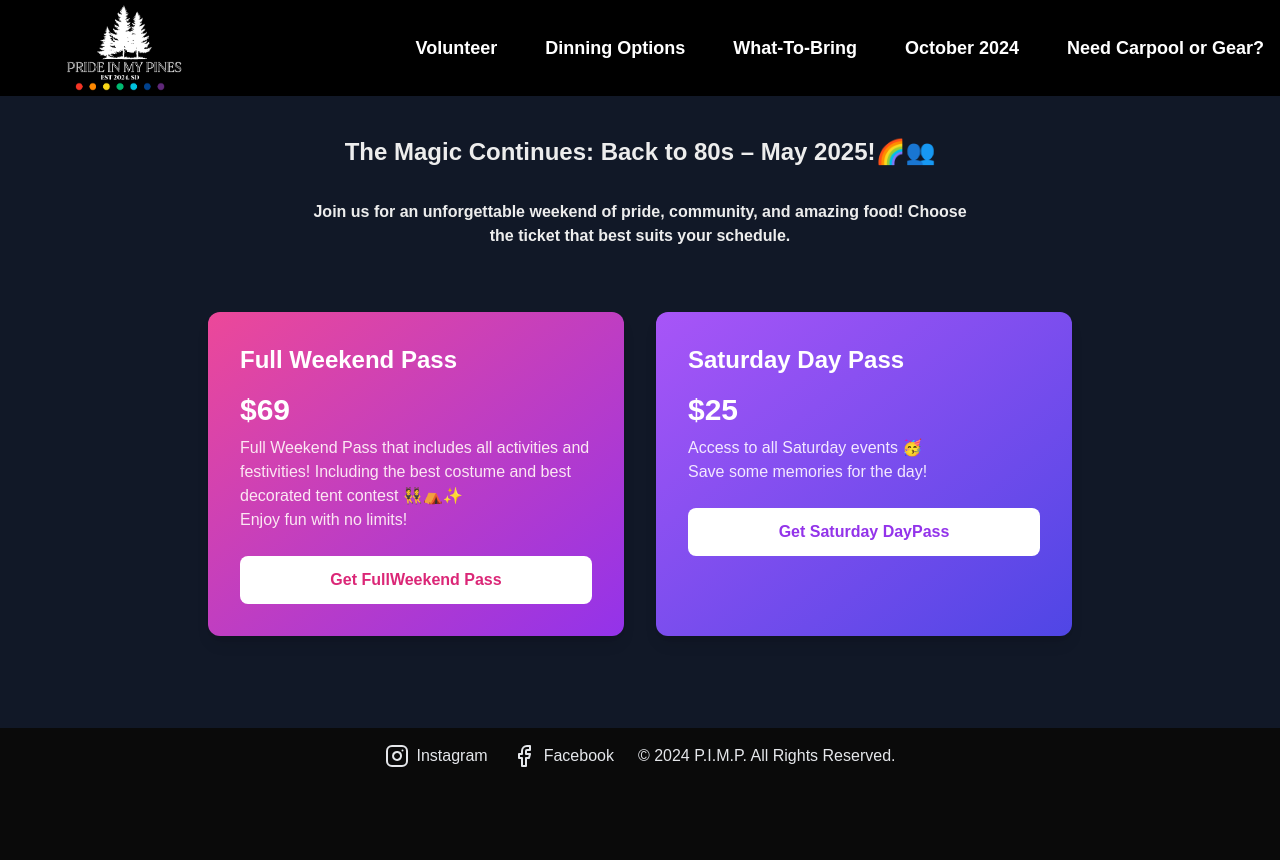
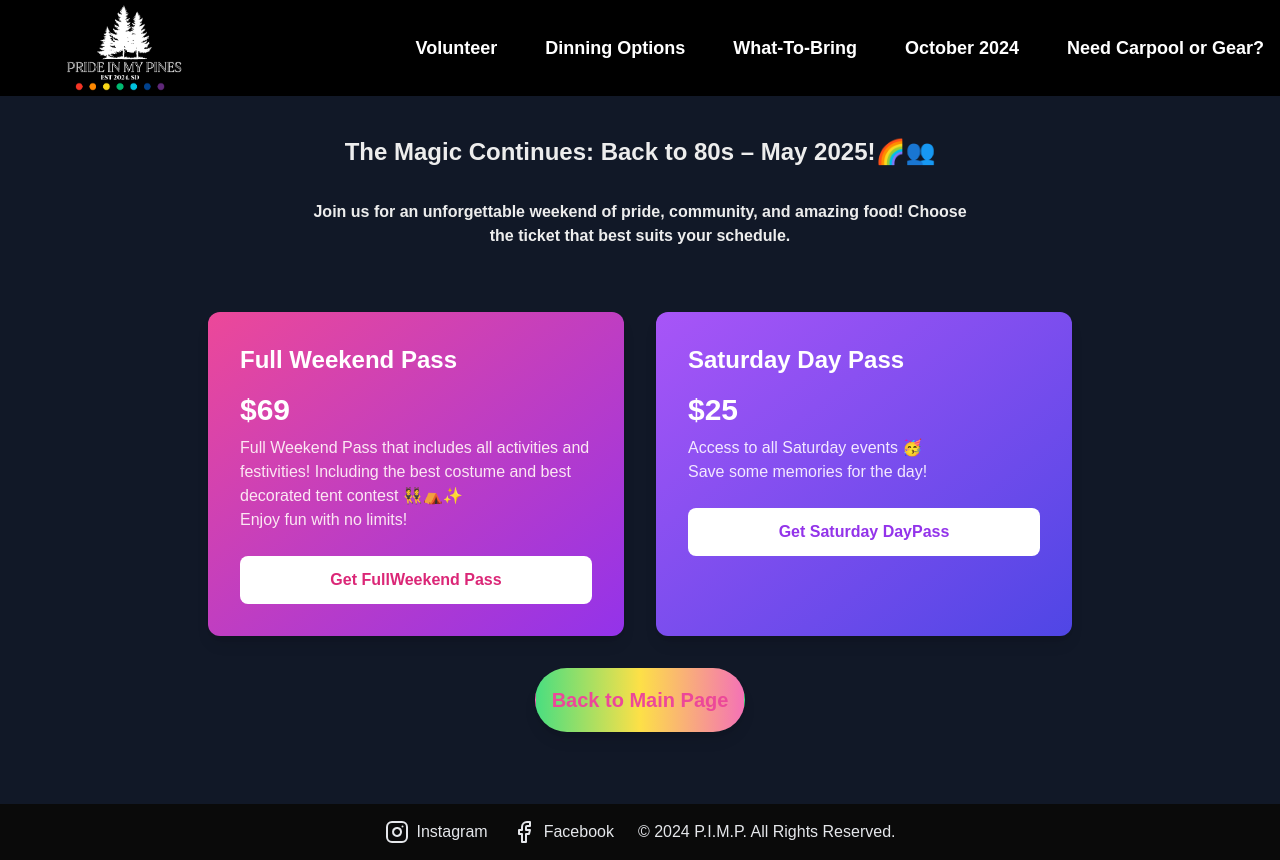
Before and after one commit to lexfm/pride-in-my-pines, a Next.js app: page /tickets in a window 1280 px wide. Before the commit the page ends 800 px from the top, so only its background shows below. Built offline with nearby package versions, Linux system fonts and the light colour scheme.

Commit message:
Fix: earlybird rerouting to tickets and back to home buttons

```diff
--- /dev/null
+++ b/next.config.js
@@ -0,0 +1,15 @@
+/** @type {import('next').NextConfig} */
+const nextConfig = {
+  reactStrictMode: true,
+  async redirects() {
+    return [
+      {
+        source: '/earlybird',
+        destination: '/tickets',
+        permanent: true,
+      },
+    ]
+  },
+}
+
+module.exports = nextConfig
--- a/pages/food/index.tsx
+++ b/pages/food/index.tsx
@@ -1,4 +1,5 @@
 import Image from "next/image";
+import Link from "next/link";
 import { useState } from "react";
 
 export default function Food() {
@@ -110,6 +111,20 @@ export default function Food() {
                     </div>
                 </div>
             </div>
+
+            <Link
+                className="rounded-full border border-solid border-transparent transition-colors flex items-center justify-center
+            bg-gradient-to-r from-green-400 via-yellow-300 to-pink-400
+            text-pink-500 font-bold
+            gap-2 hover:bg-gradient-to-r hover:from-pink-400 hover:via-yellow-300 hover:to-green-400
+            text-lg sm:text-xl h-11 sm:h-16 px-2 sm:px-4 shadow-lg
+            dark:hover:text-yellow-500 hover:scale-105 transform transition duration-300 ease-in-out"
+                href="/"
+                target="_self"
+                rel="noopener noreferrer"
+            >
+                Back to Main Page
+            </Link>
         </main>
     );
 }
--- a/pages/tickets/index.tsx
+++ b/pages/tickets/index.tsx
@@ -1,4 +1,4 @@
-
+import Link from "next/link";
 export default function Tickets() {
     return (
         <main className="container mx-auto px-4 py-8 flex flex-col items-center gap-8 max-w-4xl">
@@ -50,6 +50,20 @@ export default function Tickets() {
                 </div>
             </div>
 
+            <Link
+                className="rounded-full border border-solid border-transparent transition-colors flex items-center justify-center
+            bg-gradient-to-r from-green-400 via-yellow-300 to-pink-400
+            text-pink-500 font-bold
+            gap-2 hover:bg-gradient-to-r hover:from-pink-400 hover:via-yellow-300 hover:to-green-400
+            text-lg sm:text-xl h-11 sm:h-16 px-2 sm:px-4 shadow-lg
+            dark:hover:text-yellow-500 hover:scale-105 transform transition duration-300 ease-in-out"
+                href="/"
+                target="_self"
+                rel="noopener noreferrer"
+            >
+                Back to Main Page
+            </Link>
+
         </main>
     );
 }
--- a/pages/volunteer/index.tsx
+++ b/pages/volunteer/index.tsx
@@ -32,6 +32,22 @@ export default function Volunteer() {
                     Back to Main Page
                 </Link>
             )}
+
+            {!formSubmitted && (
+                <Link
+                    className="rounded-full border border-solid border-transparent transition-colors flex items-center justify-center
+                bg-gradient-to-r from-green-400 via-yellow-300 to-pink-400
+                text-pink-500
+                gap-2 hover:bg-gradient-to-r hover:from-pink-400 hover:via-yellow-300 hover:to-green-400
+                text-lg sm:text-xl h-11 sm:h-16 px-2 sm:px-4 shadow-lg
+                dark:hover:text-yellow-500 hover:scale-105 transform transition duration-300 ease-in-out"
+                    href="/"
+                    target="_self"
+                    rel="noopener noreferrer"
+                >
+                    Back to Main Page
+                </Link>
+            )}
         </main>
     );
 }
```
